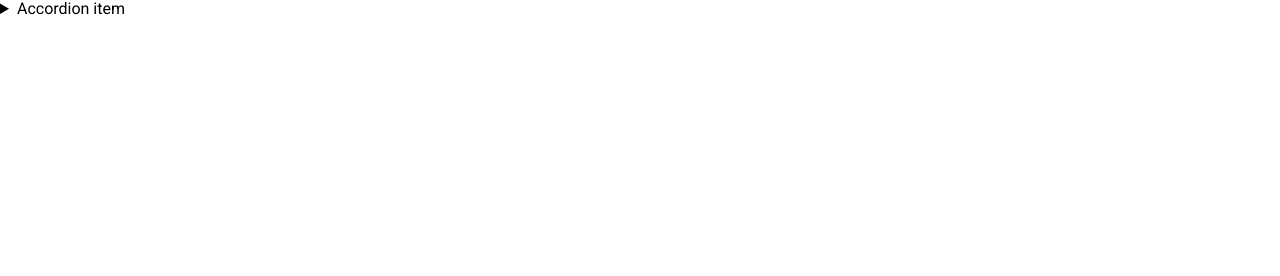
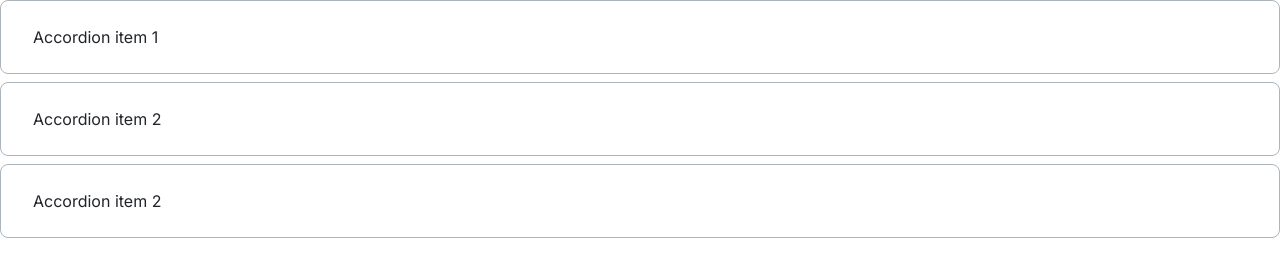
Before and after one commit to js-tasks-ru/htmlcss-20210513_dmitriy79, a website: page 03-lection1/02-accordion/index.html in a window 1280 px wide. Drawn offline with Linux system fonts and the light colour scheme.

Commit message:
Initial accordion implementation

```diff
--- a/03-lection1/02-accordion/accordion.css
+++ b/03-lection1/02-accordion/accordion.css
@@ -1 +1,41 @@
 /* Стилизация аккордеона */
+.accordion__item {
+    background: var(--white);
+    border: 1px solid var(--grey-3);
+    box-sizing: border-box;
+    border-radius: 8px;
+    margin-bottom: 8px;
+}
+
+.accordion__item:last-child {
+    margin-bottom: 0;
+}
+
+.accordion__summary {
+    color: var(--black);
+    font-family: Inter, sans-serif;
+    font-style: normal;
+    font-weight: normal;
+    font-size: 16px;
+    line-height: 24px;
+
+    padding: 24px 32px 24px 32px;
+    display: block;
+}
+
+.accordion__summary::-webkit-details-marker, .accordion__summary::marker {
+    display: none;
+}
+
+.accordion__item p {
+    font-family: Inter, sans-serif;
+    font-style: normal;
+    font-weight: normal;
+    font-size: 16px;
+    line-height: 24px;
+
+    padding: 0 32px 0 32px;
+    margin-top: -8px;
+
+    color: var(--grey-4);
+}
--- a/03-lection1/02-accordion/index.html
+++ b/03-lection1/02-accordion/index.html
@@ -6,13 +6,31 @@
         <link rel="stylesheet" href="./accordion.css">
     </head>
     <body>
-        <details>
-            <summary>
-                Accordion item
-            </summary>
-            <p>
-                Hidden content
-            </p>
-        </details>
+        <section class="accordion">
+            <details class="accordion__item">
+                <summary class="accordion__summary">
+                    Accordion item 1
+                </summary>
+                <p>
+                    Amet minim mollit non deserunt ullamco est sit aliqua dolor do amet sint. Velit officia consequat duis enim velit mollit. Exercitation veniam consequat sunt nostrud amet.
+                </p>
+            </details>
+            <details class="accordion__item">
+                <summary class="accordion__summary">
+                    Accordion item 2
+                </summary>
+                <p>
+                    Amet minim mollit non deserunt ullamco est sit aliqua dolor do amet sint. Velit officia consequat duis enim velit mollit. Exercitation veniam consequat sunt nostrud amet.
+                </p>
+            </details>
+            <details class="accordion__item">
+                <summary class="accordion__summary">
+                    Accordion item 2
+                </summary>
+                <p>
+                    Amet minim mollit non deserunt ullamco est sit aliqua dolor do amet sint. Velit officia consequat duis enim velit mollit. Exercitation veniam consequat sunt nostrud amet.
+                </p>
+            </details>
+        </section>
     </body>
 </html>
--- a/assets/fonts/fonts.css
+++ b/assets/fonts/fonts.css
@@ -1 +1,2 @@
 @import url('https://fonts.googleapis.com/css2?family=Roboto:ital,wght@0,100;0,300;0,400;0,500;0,700;0,900;1,100;1,300;1,400;1,500;1,700;1,900&display=swap');
+@import url('https://fonts.googleapis.com/css2?family=Inter:wght@100;300;400&display=swap');
```
